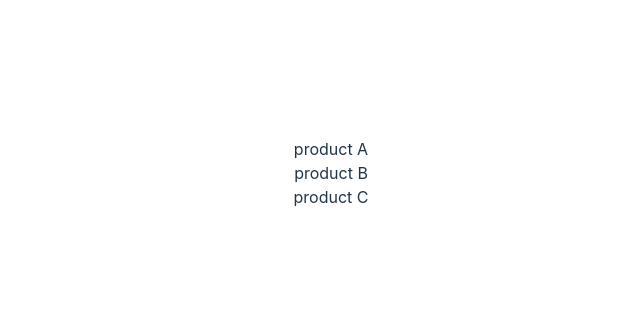
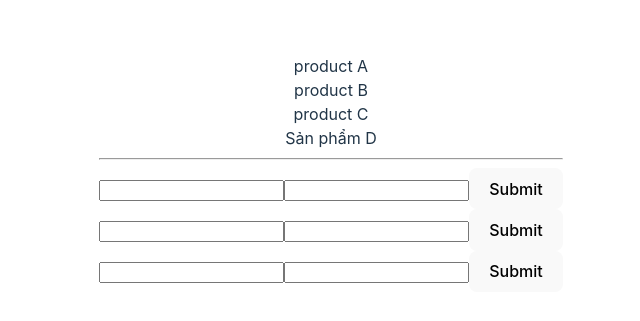
Before and after one commit to datlt2306/FPL-WEB209, a React (Vite) app: page / in a window 1280 px wide. Shown: the part 227-548 px from the top of the page, without its empty margins (309-949 px from the left). Built offline with nearby package versions, Linux system fonts and the light colour scheme; data requests are answered from the project's data file.

Commit message:
Buổi 2

```diff
--- a/db.json
+++ b/db.json
@@ -1,7 +1,33 @@
 {
-    "products": [
-        { "id": 1, "name": "product A" },
-        { "id": 2, "name": "product B" },
-        { "id": 3, "name": "product C" }
-    ]
+  "products": [
+    {
+      "id": 1,
+      "name": "product A"
+    },
+    {
+      "id": 2,
+      "name": "product B"
+    },
+    {
+      "id": 3,
+      "name": "product C"
+    },
+    {
+      "name": "Sản phẩm D",
+      "price": "123",
+      "id": 4
+    }
+  ],
+  "users": [
+    {
+      "email": "admin@gmail.com",
+      "password": "$2a$10$48vdQGSAOIh2txZFKeRDaOW2tVxBwSO/IaTRUk8h.y15KS8ohlUoa",
+      "id": 1
+    },
+    {
+      "email": "member@gmail.com",
+      "password": "$2a$10$k0HwN92zhkLUrS8pZ.L0VOGC0Kz/hlmKhADRZBRJcAUo434sVvwpe",
+      "id": 2
+    }
+  ]
 }
--- a/package.json
+++ b/package.json
@@ -4,6 +4,7 @@
     "version": "0.0.0",
     "type": "module",
     "scripts": {
+        "db": "json-server-auth --watch db.json",
         "dev": "vite",
         "build": "tsc && vite build",
         "preview": "vite preview",
--- a/src/App.tsx
+++ b/src/App.tsx
@@ -1,5 +1,9 @@
 import { useEffect, useState } from 'react'
 import './App.css'
+import Add from './components/Add'
+import { IProduct } from './interfaces/Product'
+import Signup from './components/Signup'
+import Signin from './components/Signin'
 
 function App() {
     const [products, setProducts] = useState([])
@@ -21,7 +25,58 @@ function App() {
     }, [])
     if (error) return <div>{error}</div>
     if (loading) return <div>...loading</div>
-    return <>{products?.map((product: any, index) => <div key={index}>{product.name}</div>)}</>
+    const onHandleAdd = async (product: IProduct) => {
+        try {
+            const data = await (
+                await fetch(`http://localhost:3000/products`, {
+                    method: 'POST',
+                    headers: {
+                        'Content-Type': 'application/json'
+                    },
+                    body: JSON.stringify(product)
+                })
+            ).json()
+            console.log(data)
+        } catch (error) {}
+    }
+
+    const onHandleSignup = async (user: any) => {
+        try {
+            const data = await (
+                await fetch(`http://localhost:3000/register`, {
+                    method: 'POST',
+                    headers: {
+                        'Content-Type': 'application/json'
+                    },
+                    body: JSON.stringify(user)
+                })
+            ).json()
+            console.log(data)
+        } catch (error) {}
+    }
+    const onHandleSignin = async (user: any) => {
+        try {
+            const data = await (
+                await fetch(`http://localhost:3000/signin`, {
+                    method: 'POST',
+                    headers: {
+                        'Content-Type': 'application/json'
+                    },
+                    body: JSON.stringify(user)
+                })
+            ).json()
+            console.log(data)
+        } catch (error) {}
+    }
+    return (
+        <>
+            {products?.map((product: any, index) => <div key={index}>{product.name}</div>)}
+            <hr />
+            <Add onAdd={onHandleAdd} />
+            <Signup onSignup={onHandleSignup} />
+            <Signin onSignin={onHandleSignin} />
+        </>
+    )
 }
 
 export default App
--- /dev/null
+++ b/src/components/Add.tsx
@@ -0,0 +1,33 @@
+import React, { useState } from 'react'
+
+type AddProps = {
+    onAdd: (product: any) => void
+}
+
+const Add = ({ onAdd }: AddProps) => {
+    const [value, setValue] = useState({})
+    const onChange = (e: any) => {
+        const target = e.target
+        const name = target.name
+
+        setValue({
+            ...value,
+            [name]: target.value
+        })
+    }
+    const onSubmit = (e: any) => {
+        e.preventDefault()
+        onAdd(value)
+    }
+    return (
+        <div>
+            <form onSubmit={onSubmit}>
+                <input type='text' name='name' onChange={onChange} />
+                <input type='number' name='price' onChange={onChange} />
+                <button>Submit</button>
+            </form>
+        </div>
+    )
+}
+
+export default Add
--- /dev/null
+++ b/src/components/Signin.tsx
@@ -0,0 +1,33 @@
+import React, { useState } from 'react'
+
+type SigninProps = {
+    onSignin: (product: any) => void
+}
+
+const Signin = ({ onSignin }: SigninProps) => {
+    const [value, setValue] = useState({})
+    const onChange = (e: any) => {
+        const target = e.target
+        const name = target.name
+
+        setValue({
+            ...value,
+            [name]: target.value
+        })
+    }
+    const onSubmit = (e: any) => {
+        e.preventDefault()
+        onSignin(value)
+    }
+    return (
+        <div>
+            <form onSubmit={onSubmit}>
+                <input type='text' name='email' onChange={onChange} />
+                <input type='number' name='password' onChange={onChange} />
+                <button>Submit</button>
+            </form>
+        </div>
+    )
+}
+
+export default Signin
--- /dev/null
+++ b/src/components/Signup.tsx
@@ -0,0 +1,33 @@
+import React, { useState } from 'react'
+
+type SignupProps = {
+    onSignup: (product: any) => void
+}
+
+const Signup = ({ onSignup }: SignupProps) => {
+    const [value, setValue] = useState({})
+    const onChange = (e: any) => {
+        const target = e.target
+        const name = target.name
+
+        setValue({
+            ...value,
+            [name]: target.value
+        })
+    }
+    const onSubmit = (e: any) => {
+        e.preventDefault()
+        onSignup(value)
+    }
+    return (
+        <div>
+            <form onSubmit={onSubmit}>
+                <input type='text' name='email' onChange={onChange} />
+                <input type='number' name='password' onChange={onChange} />
+                <button>Submit</button>
+            </form>
+        </div>
+    )
+}
+
+export default Signup
--- a/src/interfaces/Product.ts
+++ b/src/interfaces/Product.ts
@@ -1,4 +1,5 @@
 export interface IProduct {
     id: number
     name: string
+    price: number
 }
```
